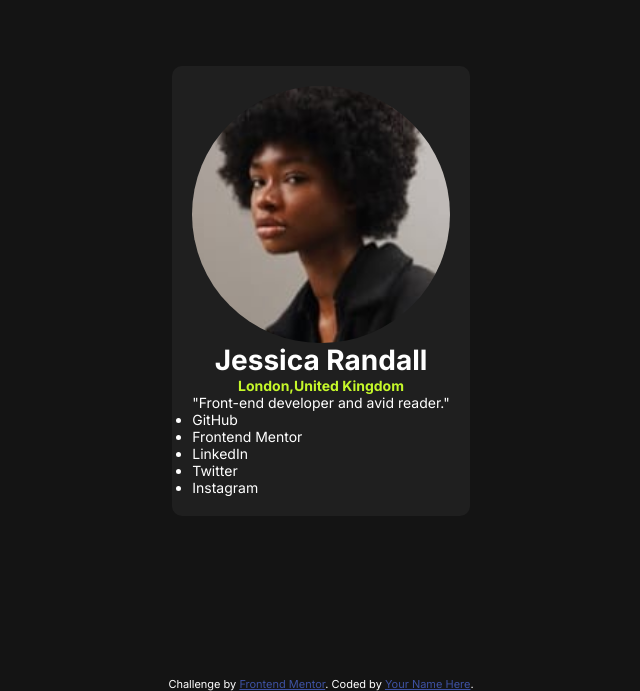
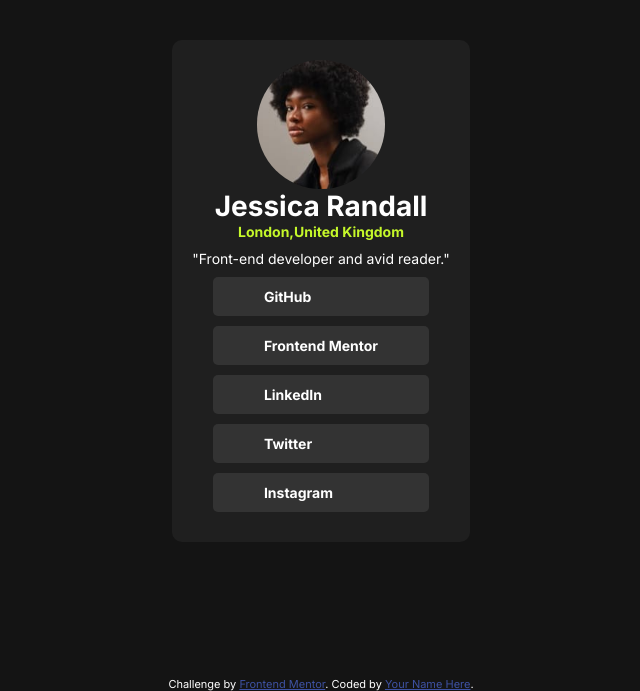
Before and after one commit to moumintech/social-links, a plain HTML site: page index.html in a window 1280 px wide. Shown: the part 109-800 px from the top of the page, without its empty margins (319-959 px from the left). Drawn offline with Linux system fonts and the light colour scheme.

Commit message:
finition du projet

```diff
--- a/assets/css/style.css
+++ b/assets/css/style.css
@@ -28,6 +28,10 @@ body {
 }
 .name-profile img {
   border-radius: 50%;
+  max-width: 50%;
+  display: block;
+  margin-left: auto;
+  margin-right: auto;
 }
 h1 {
   font-weight: 700;
@@ -38,6 +42,28 @@ h1 {
   font-weight: bold;
   color: hsl(75, 94%, 57%);
 }
+.job {
+  margin-top: 10px;
+  margin-bottom: 10px;
+}
+.skills {
+  display: flex;
+  flex-direction: column;
+  justify-content: center;
+  align-items: center;
+}
+.skills ul {
+  list-style: none;
+  padding-left: 0;
+}
+li {
+  padding: 10px 50px;
+  margin-bottom: 10px;
+  border: 1px solid transparent;
+  background-color: hsl(0, 0%, 20%);
+  border-radius: 5px;
+  font-weight: bold;
+}
 .attribution {
   position: absolute;
   bottom: 0;
--- a/index.html
+++ b/index.html
@@ -37,6 +37,7 @@
       </div>
       <div class="pay">London,United Kingdom</div>
       <div class="job">"Front-end developer and avid reader."</div>
+      <div class="skills">
         <ul>
           <li>GitHub</li>
           <li>Frontend Mentor</li>
@@ -44,6 +45,7 @@
           <li>Twitter</li>
           <li>Instagram</li>
         </ul>
+      </div>
     </div>
 
     <div class="attribution">
```
Lines whose indentation alone changed are shown as unchanged.
